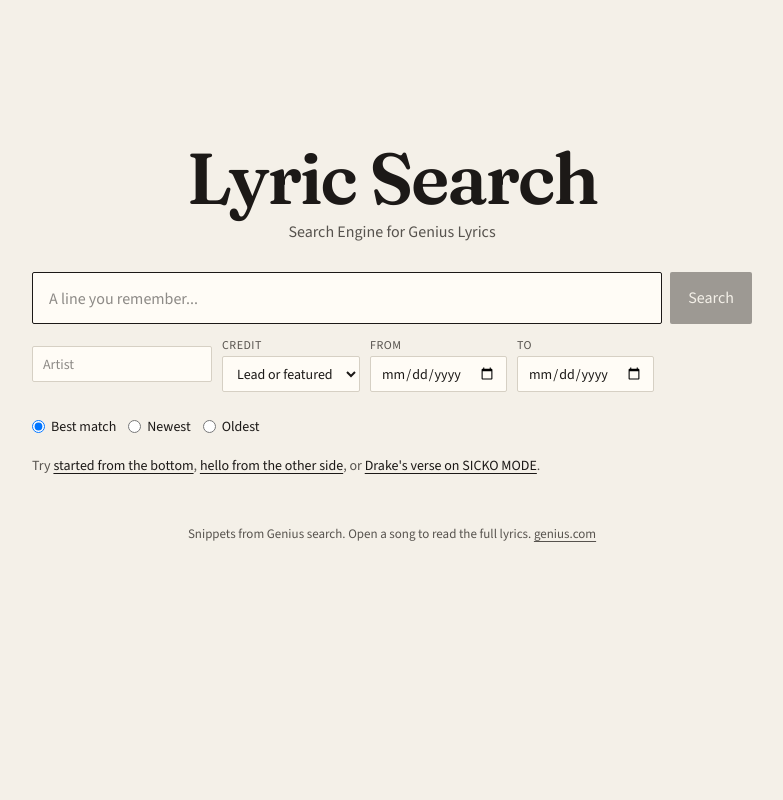
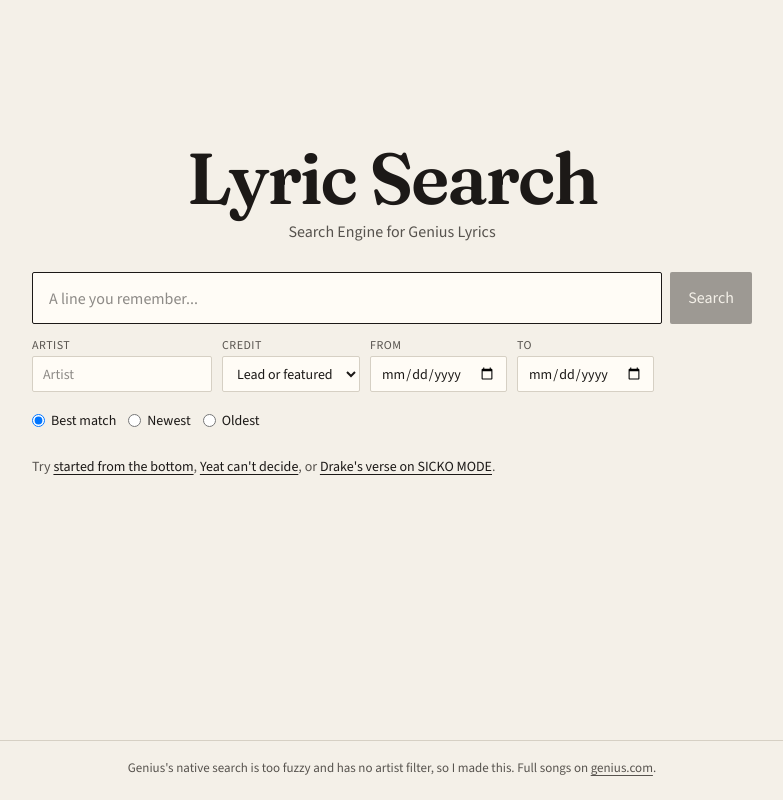
Before and after one commit to claytomode/genius-lyric-search, a Next.js app: page / in a window 1280 px wide. Shown: the whole page, without its empty margins (248-1031 px from the left). Built offline with nearby package versions, Linux system fonts and the light colour scheme.

Commit message:
Polish home, filters, and lyric-card layout so labels and the studio stay aligned.

```diff
--- a/app/globals.css
+++ b/app/globals.css
@@ -58,11 +58,11 @@ select {
 }
 
 .home {
-  min-height: 100%;
+  min-height: 100dvh;
   display: flex;
   flex-direction: column;
   align-items: center;
-  padding: 18vh 16px 64px;
+  padding: 18vh 16px 0;
 }
 
 .brand {
@@ -129,7 +129,7 @@ select {
   display: flex;
   flex-wrap: wrap;
   gap: 10px;
-  align-items: center;
+  align-items: flex-end;
 }
 
 .filter {
@@ -159,9 +159,11 @@ select {
 .sort {
   display: flex;
   gap: 12px;
+  align-items: center;
+  height: 36px;
   border: 0;
   margin: 0;
-  padding: 14px 0 0;
+  padding: 0;
 }
 
 .sort label {
@@ -173,11 +175,11 @@ select {
 
 .artist-picker {
   position: relative;
-  min-width: 180px;
+  width: 180px;
 }
 
 .artist-picker input {
-  width: 180px;
+  width: 100%;
 }
 
 .artist-menu {
@@ -229,10 +231,19 @@ select {
   display: flex;
   align-items: center;
   gap: 8px;
+  width: 180px;
   height: 36px;
   padding: 0 4px 0 6px;
   background: var(--white);
   border: 1px solid var(--ink);
+}
+
+.artist-chip span {
+  flex: 1;
+  min-width: 0;
+  overflow: hidden;
+  text-overflow: ellipsis;
+  white-space: nowrap;
 }
 
 .artist-chip button {
@@ -322,17 +333,26 @@ select {
 }
 
 .meta {
+  display: flex;
+  flex-wrap: wrap;
+  align-items: center;
+  gap: 6px;
   margin: 4px 0 8px;
   color: var(--muted);
   font-size: 14px;
+  line-height: 1.3;
 }
 
 .badge {
-  display: inline-block;
+  display: inline-flex;
+  align-items: center;
+  justify-content: center;
+  height: 18px;
   padding: 0 6px;
-  font-size: 11px;
-  font-weight: 600;
-  letter-spacing: 0.04em;
+  font-size: 10px;
+  font-weight: 650;
+  letter-spacing: 0.05em;
+  line-height: 1;
   text-transform: uppercase;
   color: var(--white);
 }
@@ -391,9 +411,10 @@ select {
   position: relative;
   z-index: 1;
   width: min(860px, 100%);
-  max-height: min(92vh, 740px);
+  height: min(92vh, 740px);
+  overflow: hidden;
   display: grid;
-  grid-template-columns: minmax(240px, 1fr) 360px;
+  grid-template-columns: minmax(0, 1fr) 360px;
   gap: 16px;
   background: var(--paper);
   padding: 16px;
@@ -404,6 +425,7 @@ select {
   flex-direction: column;
   min-height: 0;
   min-width: 0;
+  overflow: hidden;
 }
 
 .card-picker-hint {
@@ -415,10 +437,11 @@ select {
 .card-lines {
   overflow: auto;
   flex: 1;
-  min-height: 280px;
+  min-height: 0;
   padding: 8px 0 20px;
   background: #fff;
   border: 1px solid var(--line);
+  overscroll-behavior: contain;
   user-select: text;
   -webkit-user-select: text;
 }
@@ -462,6 +485,8 @@ select {
   display: flex;
   flex-direction: column;
   gap: 12px;
+  min-height: 0;
+  overflow: auto;
 }
 
 .genius-card {
@@ -542,12 +567,14 @@ select {
 @media (max-width: 760px) {
   .card-studio {
     grid-template-columns: 1fr;
+    height: auto;
+    max-height: 92vh;
     overflow: auto;
   }
 
   .card-lines {
     min-height: 160px;
-    max-height: 200px;
+    max-height: 40vh;
   }
 }
 
@@ -596,7 +623,17 @@ select {
   display: flex;
   flex-wrap: wrap;
   gap: 8px;
-  align-items: center;
+  align-items: flex-end;
+}
+
+.card-actions .filter {
+  gap: 4px;
+}
+
+.card-actions select {
+  width: 7.5rem;
+  border-color: var(--ink);
+  border-radius: 0;
 }
 
 .card-actions button,
@@ -635,9 +672,16 @@ select {
 }
 
 .foot {
-  margin-top: 48px;
+  align-self: stretch;
+  margin-top: auto;
+  margin-left: -16px;
+  margin-right: -16px;
+  padding: 18px 16px 22px;
+  border-top: 1px solid var(--line);
   color: var(--muted);
   font-size: 13px;
+  line-height: 1.45;
+  text-align: center;
 }
 
 .foot a {
--- a/app/page.tsx
+++ b/app/page.tsx
@@ -6,12 +6,14 @@ export default function Home() {
       <h1 className="brand">Lyric Search</h1>
       <p className="tagline">Search Engine for Genius Lyrics</p>
       <HomeSearch />
-      <p className="foot">
-        Snippets from Genius search. Open a song to read the full lyrics.{" "}
+      <footer className="foot">
+        Genius&apos;s native search is too fuzzy and has no artist filter, so I made
+        this. Full songs on{" "}
         <a href="https://genius.com" target="_blank" rel="noopener noreferrer">
           genius.com
         </a>
-      </p>
+        .
+      </footer>
     </main>
   );
 }
--- a/components/HomeSearch.tsx
+++ b/components/HomeSearch.tsx
@@ -5,7 +5,11 @@ import { SearchForm, type SearchValues } from "./SearchForm";
 
 const EXAMPLES: { q: string; label: string; artist?: { id: number; name: string } }[] = [
   { q: "started from the bottom", label: "started from the bottom" },
-  { q: "hello from the other side", label: "hello from the other side" },
+  {
+    q: "can't decide",
+    label: "Yeat can't decide",
+    artist: { id: 1476681, name: "Yeat" },
+  },
   {
     q: "she's in love with who I am",
     label: "Drake's verse on SICKO MODE",
@@ -39,8 +43,8 @@ export function HomeSearch() {
                   q: example.q,
                   artist: example.artist
                     ? { id: example.artist.id, name: example.artist.name, image: null }
-                    : values.artist,
-                  role: example.artist ? "both" : values.role,
+                    : null,
+                  role: "both",
                 })
               }
             >
--- a/components/SearchForm.tsx
+++ b/components/SearchForm.tsx
@@ -63,10 +63,13 @@ export function SearchForm({ values, onChange, compact }: SearchFormProps) {
       </div>
 
       <div className="filter-row">
-        <ArtistPicker
-          value={values.artist}
-          onChange={(artist) => onChange({ ...values, artist })}
-        />
+        <div className="filter">
+          <span>Artist</span>
+          <ArtistPicker
+            value={values.artist}
+            onChange={(artist) => onChange({ ...values, artist })}
+          />
+        </div>
         <label className="filter">
           <span>Credit</span>
           <select
```
